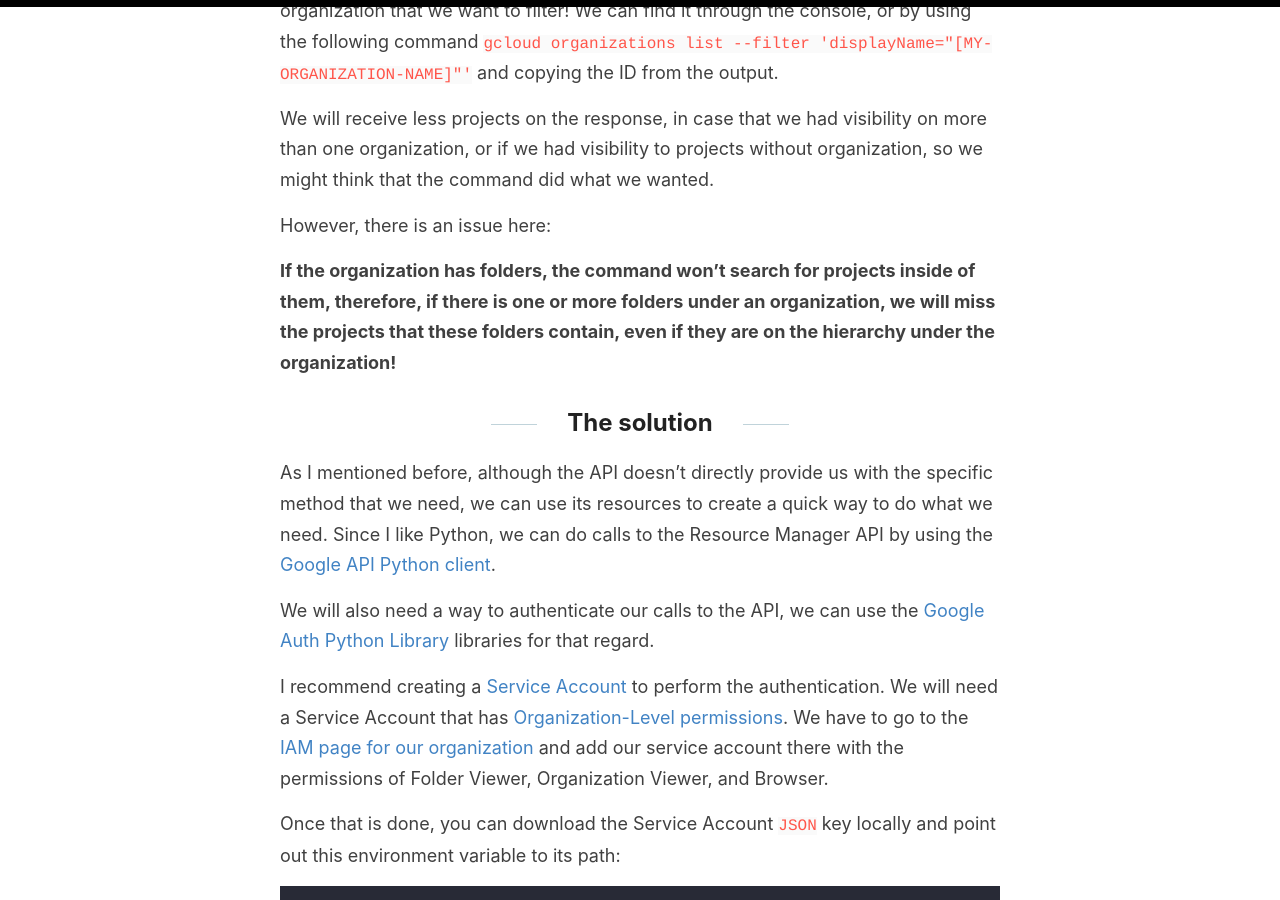
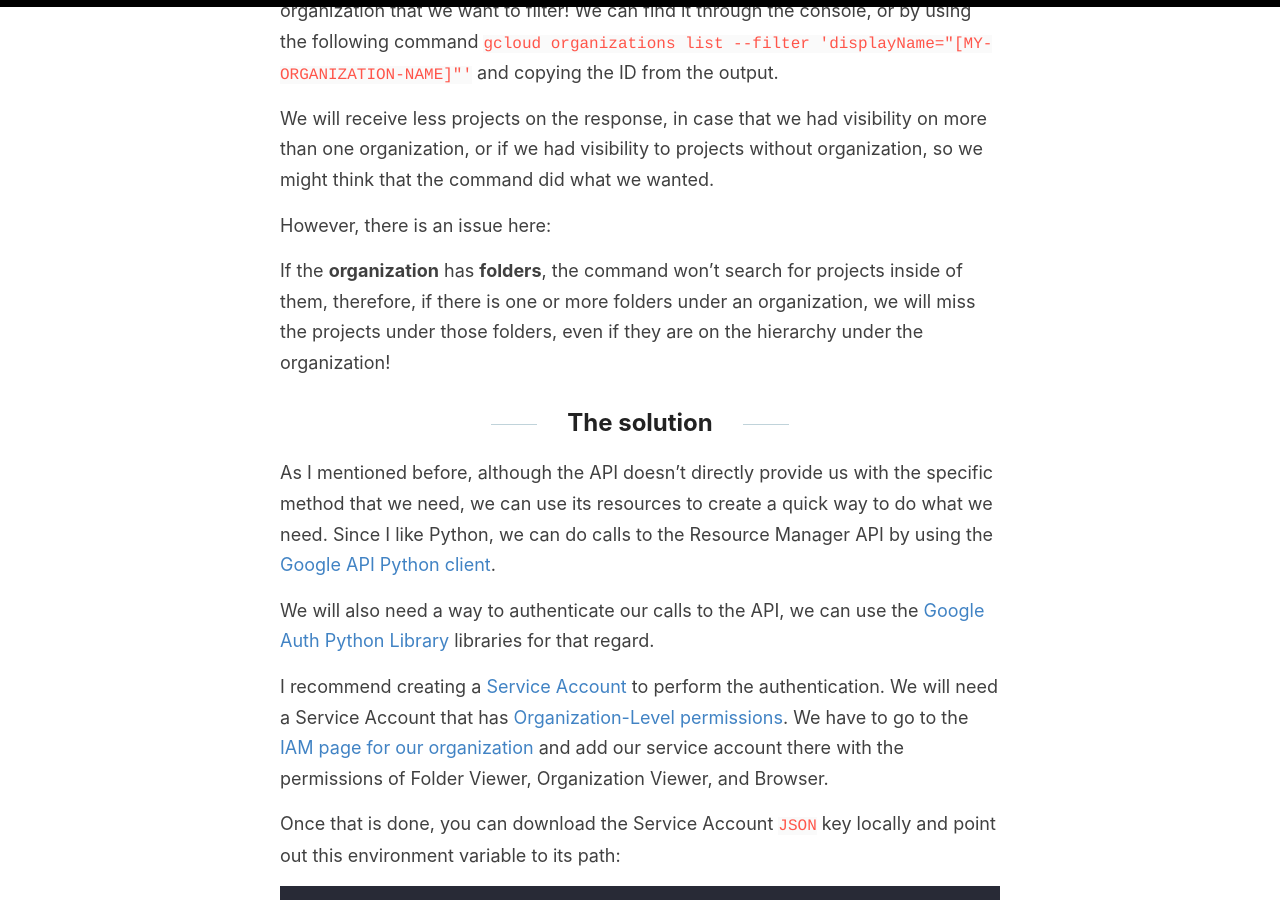
Before and after one commit to joangro/joangro.github.io, a Jekyll site: the page built from _posts/2020-02-03-resource-manager-list-all-projects.md, in a window 1280 px wide and 900 px high, scrolled down 1368 px. Built offline with Jekyll 4.4.1, drawn with Linux system fonts in a browser that asks for light colours.

Commit message:
Update 2020-02-03-resource-manager-list-all-projects.md

```diff
--- a/_posts/2020-02-03-resource-manager-list-all-projects.md
+++ b/_posts/2020-02-03-resource-manager-list-all-projects.md
@@ -33,7 +33,7 @@ We will receive less projects on the response, in case that we had visibility on
 
 However, there is an issue here:
 
-**If the organization has folders, the command won't search for projects inside of them, therefore, if there is one or more folders under an organization, we will miss the projects that these folders contain, even if they are on the hierarchy under the organization!**
+If the **organization** has **folders**, the command won't search for projects inside of them, therefore, if there is one or more folders under an organization, we will miss the projects under those folders, even if they are on the hierarchy under the organization!
 
 ## The solution
 
```
